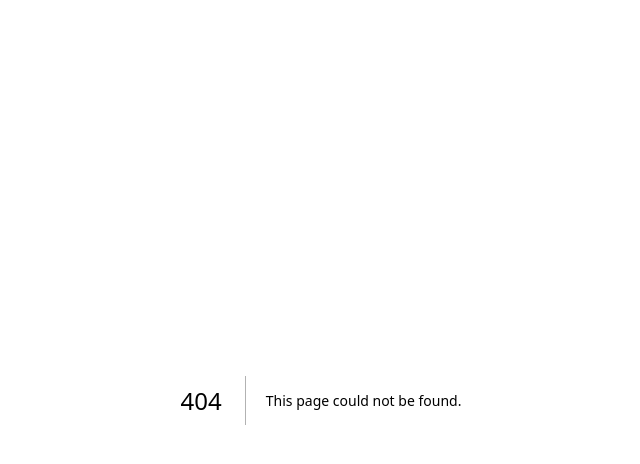
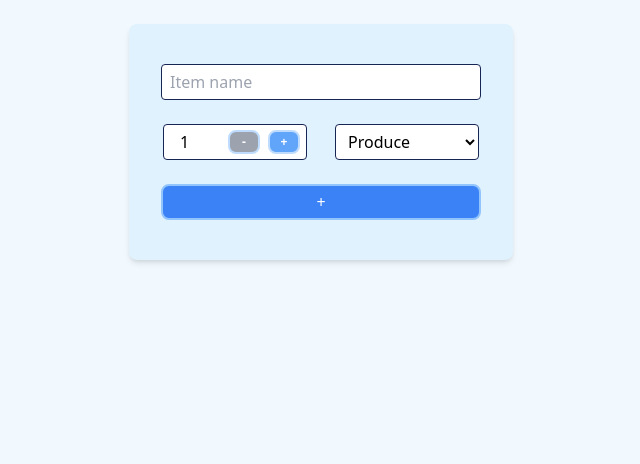
Before and after one commit to Lily-HuRL/cprg306-assignments, a Next.js app: page /week-5 in a window 1280 px wide. Before the commit this address had no page. Shown: the top 464 px of the page, without its empty margins (319-959 px from the left). Built offline with nearby package versions, Linux system fonts and the light colour scheme.

Commit message:
add week 5 pages

```diff
--- a/app/page.js
+++ b/app/page.js
@@ -14,6 +14,9 @@ export default function Page() {
         <li>
           <Link href="/week-4">Week 4 Assignment</Link>
         </li>
+        <li>
+          <Link href="/week-5">Week 5 Assignment</Link>
+        </li>
       </ul>
     </main>
   );
--- /dev/null
+++ b/app/week-5/new-item.js
@@ -0,0 +1,80 @@
+"use client";
+import { useState } from 'react';
+
+export default function Counter() {
+    const [quantity, setQuantity] = useState(1);
+
+    const increment = () => {
+        setQuantity(quantity + 1);
+    }
+
+    const decrement = () => {
+        setQuantity(quantity - 1);
+    }
+
+    const [name, setName] = useState('')
+    const [category, setCategory] = useState('Produce')
+
+    const handleNameChange = (event) => {
+        setName(event.target.value)
+    }
+    const handleCategoryChange = (event) => {
+        setCategory(event.target.value)
+    }
+
+    const handleSubmit = (event) => {
+        event.preventDefault()
+        let item = { name, category, quantity }
+        console.log(item)
+        alert("Added item: " + name + ", quantity: " + quantity+ ", category: " + category)
+        setName('')
+        setCategory('Produce')
+        setQuantity(1)
+    }
+
+    return (
+        <div className='flex flex-col m-auto items-center bg-sky-100 rounded-lg shadow-md p-10 w-96'>
+            <form onSubmit={handleSubmit} className='flex
+            flex-col items-center gap-6'>
+                <label>
+                    <input type="text" placeholder="Item name" value={name} onChange={handleNameChange} required className='border border-blue-950 rounded focus:border focus:border-gray-500 h-9 w-80 p-2 bg-white'/>
+                </label>
+
+                <div className='flex gap-7'>
+                    <div value="Counter" className='flex items-center bg-white border-blue-950 border rounded w-36 h-9 gap-2'>
+                        <p className='px-4 w-14'>{quantity}</p>
+
+                        <button type="button" onClick={decrement}
+                            disabled={quantity <= 1}
+                            className=' bg-blue-400 hover:bg-blue-600 active:bg-blue-800 disabled:bg-gray-400 rounded-lg border-blue-200 border-2 w-8 h-6 font-bold text-white text-xs'>
+                        -</button>
+
+                        <button type="button" onClick={increment}
+                            disabled={quantity >= 20}
+                            className=' bg-blue-400 hover:bg-blue-600 active:bg-blue-800 disabled:bg-gray-400 rounded-lg border-blue-200 border-2 h-6 w-8 font-bold text-white text-xs'>
+                        +</button>
+                    </div>
+
+                    <label>
+                        <select value={category} onChange={handleCategoryChange} className='border-blue-950 border rounded h-9 w-36 pl-2 bg-white'>
+                            <option value="Produce">Produce</option>
+                            <option value="Dairy">Dairy</option>
+                            <option value="Bakery">Bakery</option>
+                            <option value="Meat">Meat</option>
+                            <option value="Frozen Foods">Frozen Foods</option>
+                            <option value="Canned Goods">Canned Goods</option>
+                            <option value="Dry Goods">Dry Goods</option>
+                            <option value="Beverages">Beverages</option>
+                            <option value="Snacks">Snacks</option>
+                            <option value="Household">Household</option>
+                            <option value="Other">Other</option>
+                        </select>
+                    </label>
+                </div>
+
+                <button type="submit" className='border-blue-300 border-2 rounded-lg w-80 h-9 text-white bg-blue-500 hover:bg-blue-600 active:bg-blue-800'>+</button>
+            </form>
+
+        </div>
+    )
+}
--- /dev/null
+++ b/app/week-5/page.js
@@ -0,0 +1,9 @@
+import Counter from "./new-item";
+
+export default function Page() {
+    return (
+        <main className="m-6">
+            <Counter />
+        </main>
+    );
+}
```
